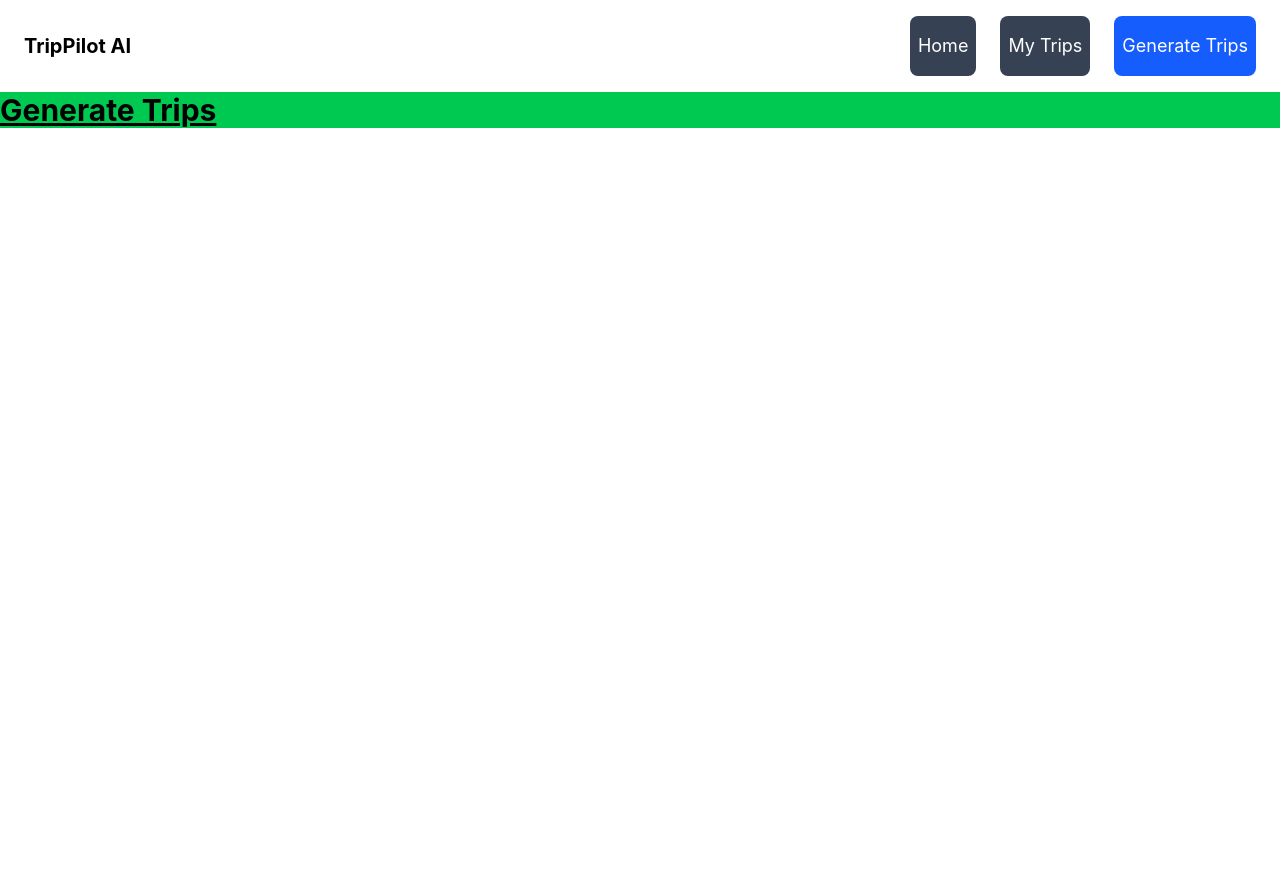
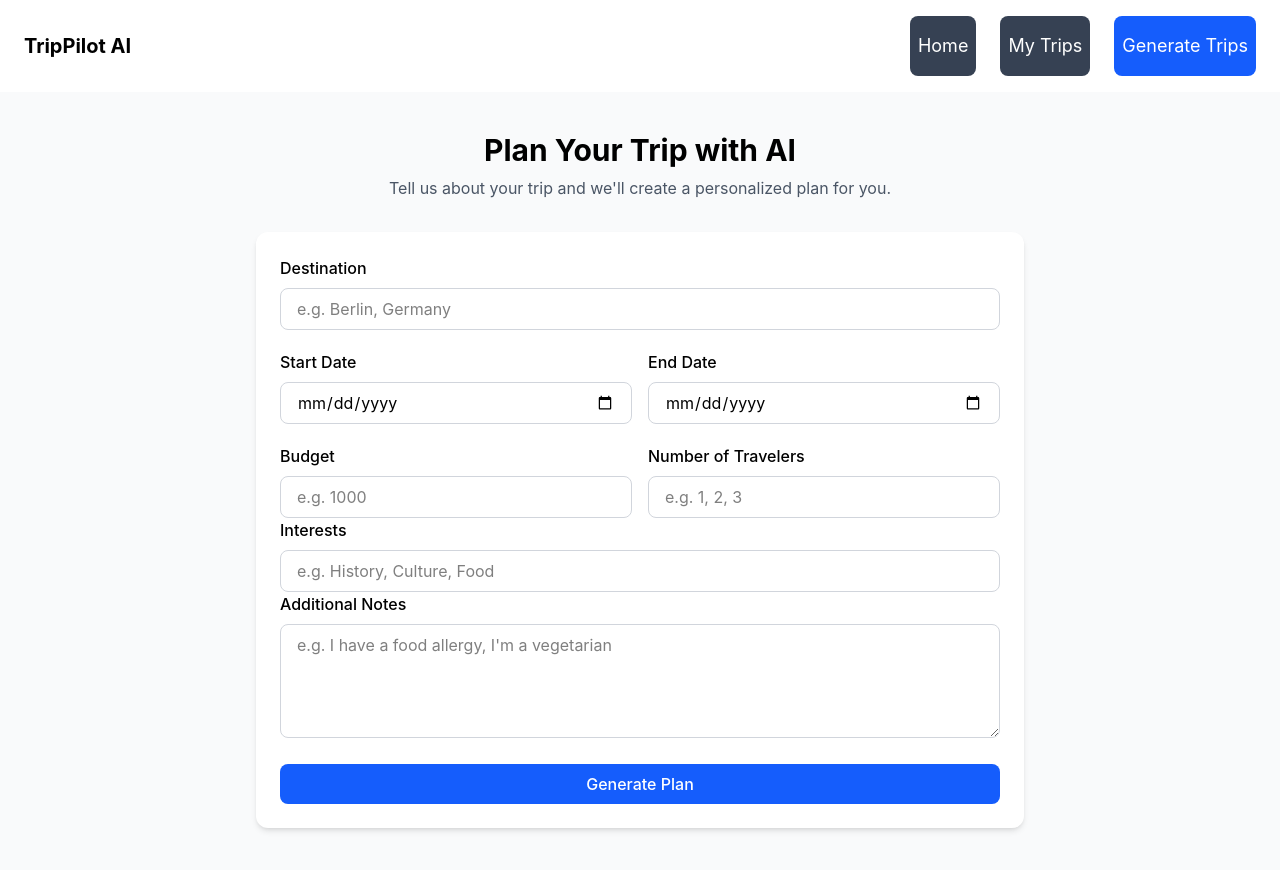
Before and after one commit to noambrihun/TripPilot-AI, a React (Vite) app in the folder frontend/: page /generate-trips in a window 1280 px wide. Shown: the top 870 px of the page. Before the commit the page ends 800 px from the top, so only its background shows below. Built offline with nearby package versions, Linux system fonts and the light colour scheme.

Commit message:
build initial generate trip form UI

```diff
--- a/frontend/src/pages/GenerateTrips.tsx
+++ b/frontend/src/pages/GenerateTrips.tsx
@@ -1,8 +1,110 @@
 function GenerateTrips() {
     return (
-        <div className="bg-green-500">
-            <h1 className="text-3xl font-bold underline">Generate Trips</h1>
+    <main className="min-h-screen bg-gray-50 px-4 py-10">
+    <div className="mx-auto max-w-3xl">
+    <div className="mb-8 text-center">
+    <h1 className="text-3xl font-bold">
+          Plan Your Trip with AI
+   </h1>
+
+   <p className="mt-2 text-gray-600">
+   Tell us about your trip and we'll create a personalized plan for you.
+   </p>
+   </div>
+
+  <form className="rounded-xl bg-white p-6 shadow-md">
+    <div>
+        <label htmlFor="destination" className="block mb-2 font-medium">
+            Destination
+        </label>
+        <input
+        id="destination"
+        type="text"
+        placeholder="e.g. Berlin, Germany"
+        className="w-full rounded-lg border border-gray-300 px-4 py-2 outline-none focus:border-blue-500 focus:ring-2 focus:ring-blue-100"
+        />
+    </div>
+  <div className="mt-5 grid grid-cols-1 gap-4 md:grid-cols-2">
+  <div>
+    <label htmlFor="startDate" className="mb-2 block font-medium">
+      Start Date
+    </label>
+
+    <input
+      id="startDate"
+      type="date"
+      className="w-full rounded-lg border border-gray-300 px-4 py-2 outline-none focus:border-blue-500 focus:ring-2 focus:ring-blue-100"
+    />
+  </div>
+
+  <div>
+    <label htmlFor="endDate" className="mb-2 block font-medium">
+      End Date
+    </label>
+
+    <input
+      id="endDate"
+      type="date"
+      className="w-full rounded-lg border border-gray-300 px-4 py-2 outline-none focus:border-blue-500 focus:ring-2 focus:ring-blue-100"
+    />
+  </div>
+</div>
+<div className="mt-5 grid gris-cols-1 gap-4 md:grid-cols-2">
+    <div>
+        <label htmlFor="budget" className="mb-2 block font-medium">
+            Budget
+        </label>
+        <input
+        id="budget"
+        type="number"
+        placeholder="e.g. 1000"
+        className="w-full rounded-lg border border-gray-300 px-4 py-2 outline-none focus:border-blue-500 focus:ring-2 focus:ring-blue-100"
+        />
+    </div>
+    <div>
+        <label htmlFor="travelers" className="mb-2 block font-medium">
+            Number of Travelers
+
+        </label>
+        <input
+        id="travelers"
+        type="number"
+        placeholder="e.g. 1, 2, 3"
+        className="w-full rounded-lg border border-gray-300 px-4 py-2 outline-none focus:border-blue-500 focus:ring-2 focus:ring-blue-100"
+        />
+    </div>
+
+</div>
+<div>
+    <label htmlFor="interests" className="mb-2 block font-medium">
+        Interests
+    </label>
+    <input
+    id="interests"
+    type="text"
+    placeholder="e.g. History, Culture, Food"
+    className="w-full rounded-lg border border-gray-300 px-4 py-2 outline-none focus:border-blue-500 focus:ring-2 focus:ring-blue-100"
+    />
+
+</div>
+<div>
+    <label htmlFor="notes" className="mb-2 block font-medium">
+        Additional Notes
+    </label>
+    <textarea
+    id="notes"
+    placeholder="e.g. I have a food allergy, I'm a vegetarian"
+    className="w-full rounded-lg border border-gray-300 px-4 py-2 outline-none focus:border-blue-500 focus:ring-2 focus:ring-blue-100"
+    rows={4}
+    />
+</div>
+<button type="submit" className="w-full mt-5 py-2 rounded-lg bg-blue-600 text-white font-medium hover:bg-blue-700 transition-colors">
+    Generate Plan
+</button>
+
+          </form>
         </div>
+      </main>
     )
 }
 
```
